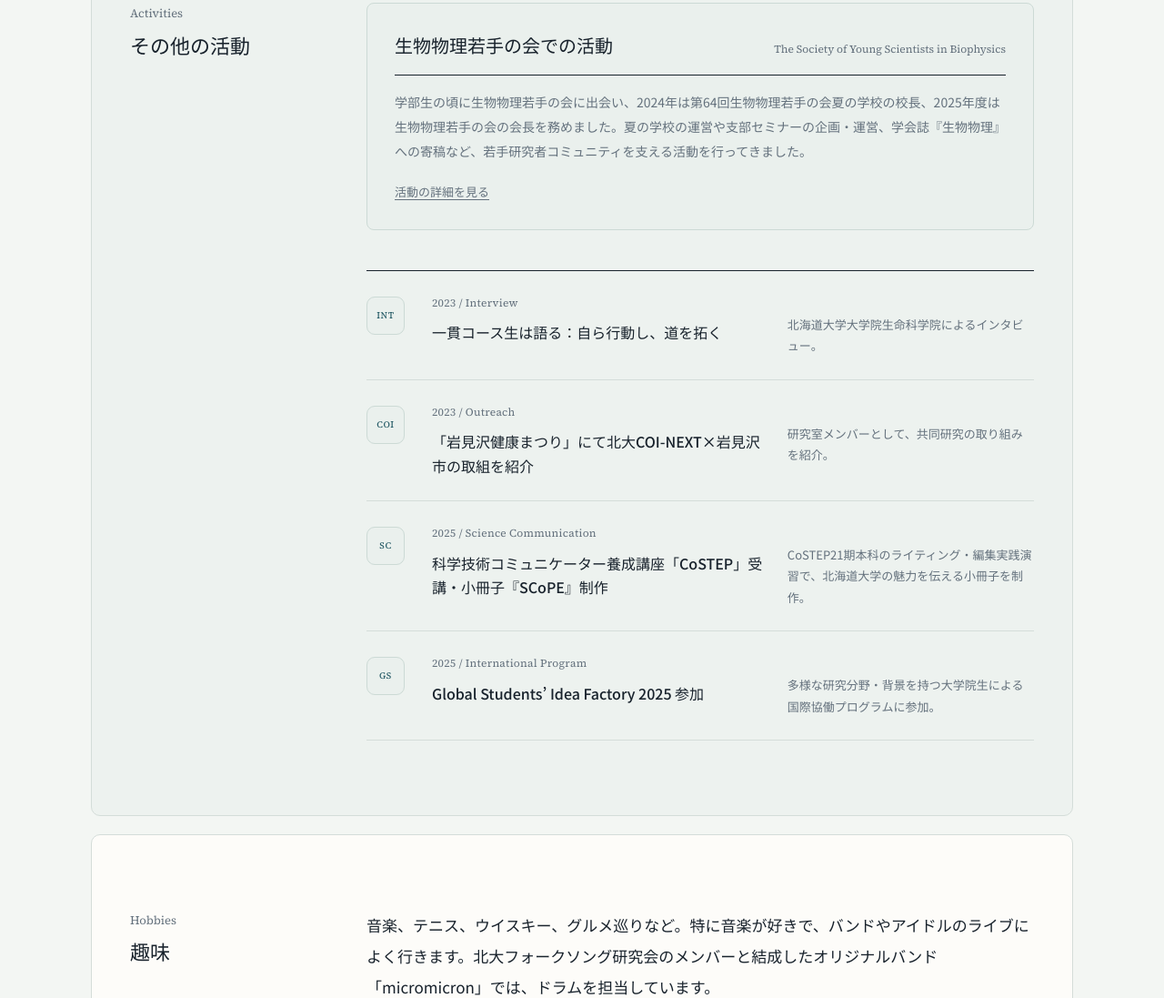
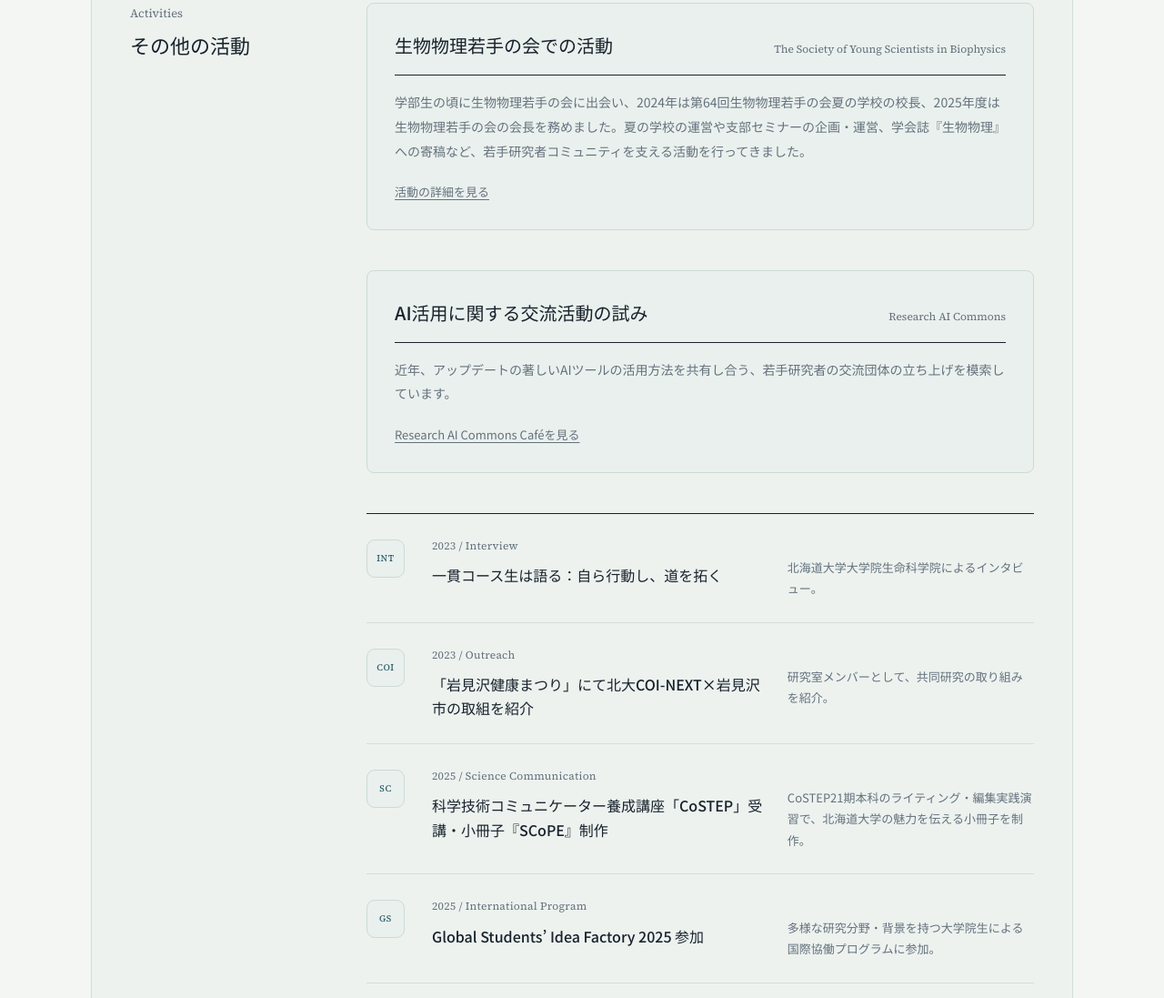
Before and after one commit to mshibagaki/mshibagaki.github.io, a plain HTML site: page index.html in a window 1280 px wide. Shown: the part 4517-5614 px from the top of the page at 91% size. Drawn offline with Linux system fonts and the light colour scheme.

Commit message:
Add Research AI Commons activity link

```diff
--- a/index.html
+++ b/index.html
@@ -163,6 +163,11 @@
             <p>学部生の頃に生物物理若手の会に出会い、2024年は第64回生物物理若手の会夏の学校の校長、2025年度は生物物理若手の会の会長を務めました。夏の学校の運営や支部セミナーの企画・運営、学会誌『生物物理』への寄稿など、若手研究者コミュニティを支える活動を行ってきました。</p>
             <p class="more-link"><a href="bpwakate.html">活動の詳細を見る</a></p>
           </div>
+          <div class="activity-feature">
+            <div class="subheading-row"><h3>AI活用に関する交流活動の試み</h3><span>Research AI Commons</span></div>
+            <p>近年、アップデートの著しいAIツールの活用方法を共有し合う、若手研究者の交流団体の立ち上げを模索しています。</p>
+            <p class="more-link"><a href="https://research-ai-commons.github.io/cafe/" target="_blank" rel="noreferrer">Research AI Commons Caféを見る</a></p>
+          </div>
           <ul class="activity-list">
             <li>
               <span class="article-icon" aria-hidden="true" title="Interview">INT</span>
```
